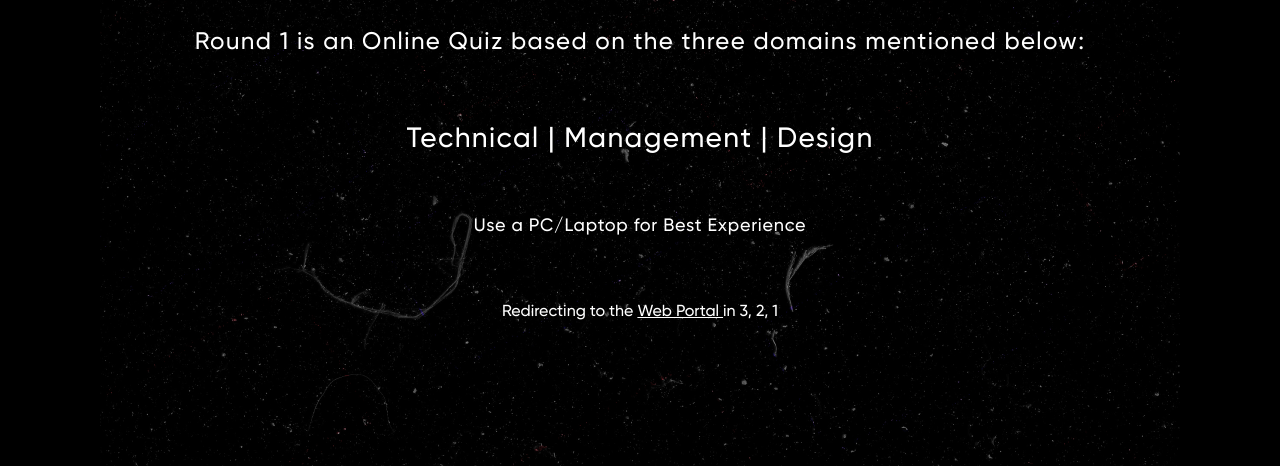
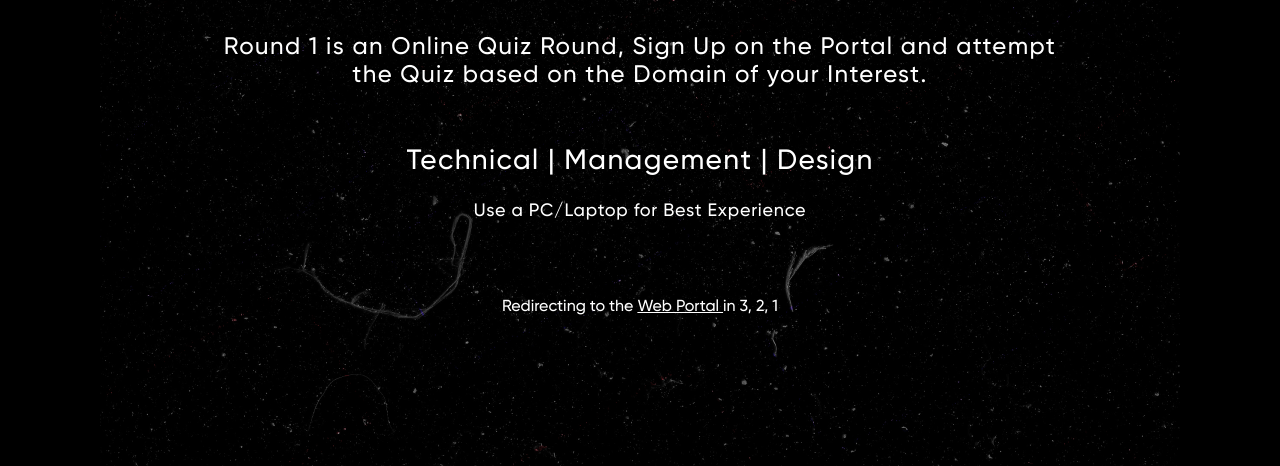
Before and after one commit to ADG-VIT/Recruitments-Coming, a plain HTML site: page index.html in a window 1280 px wide. Shown: the part 334-800 px from the top of the page. Drawn offline with Linux system fonts and the light colour scheme.

Commit message:
Round 1 Final - Join

```diff
--- a/index.html
+++ b/index.html
@@ -47,13 +47,9 @@
 					3rd February 2022 - 5th February 2022
 				</div>
 			</div>
-			<div>
 				<div class="rewards">
-					Round 1 is an Online Quiz based on the three domains
-					mentioned below:
+					Round 1 is an Online Quiz Round, Sign Up on the Portal and attempt the Quiz based on the Domain of your Interest.
 				</div>
-				<!-- <div class="timer" id="timer"></div> -->
-			</div>
 			<div>
 				<div class="tuned">Technical | Management | Design</div>
 				<div class="check">Use a PC/Laptop for Best Experience</div>
--- a/styles.css
+++ b/styles.css
@@ -30,6 +30,7 @@ body {
 	display: flex;
 	flex-direction: column;
 	justify-content: space-around;
+	align-items: center;
 	height: 100vh;
 	padding: 3%;
 }
@@ -77,6 +78,8 @@ body {
 }
 
 .rewards {
+	margin: 0;
+	width: 70%;
 	position: static;
 	text-align: center;
 	font-family: GilroyMedium;
```
